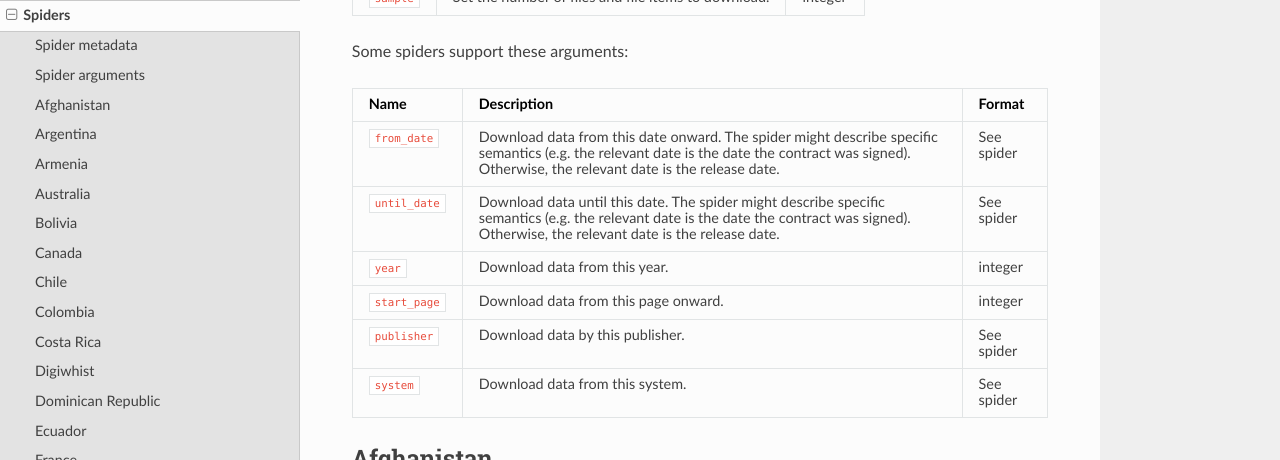
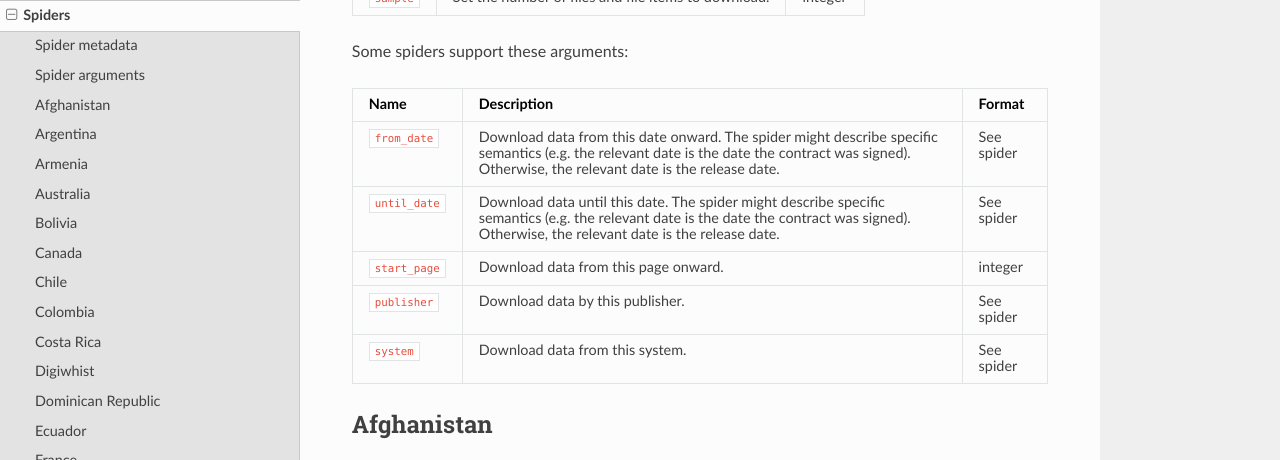
Before and after one commit to open-contracting/kingfisher-collect, a Sphinx documentation site: the page built from docs/spiders.rst, in a window 1280 px wide and 900 px high, scrolled down 1408 px, cut to the strip 0-460 px from the top of the window. Built offline with Sphinx 7.4.7 and the Read the Docs theme 2.0.0, drawn with Linux system fonts in a browser that asks for light colours.

Commit message:
Update docstrings

```diff
--- a/docs/spiders.rst
+++ b/docs/spiders.rst
@@ -100,9 +100,6 @@ Some spiders support these arguments:
    * - ``until_date``
      - Download data until this date. The spider might describe specific semantics (e.g. the relevant date is the date the contract was signed). Otherwise, the relevant date is the release date.
      - See spider
-   * - ``year``
-     - Download data from this year.
-     - integer
    * - ``start_page``
      - Download data from this page onward.
      - integer
```
